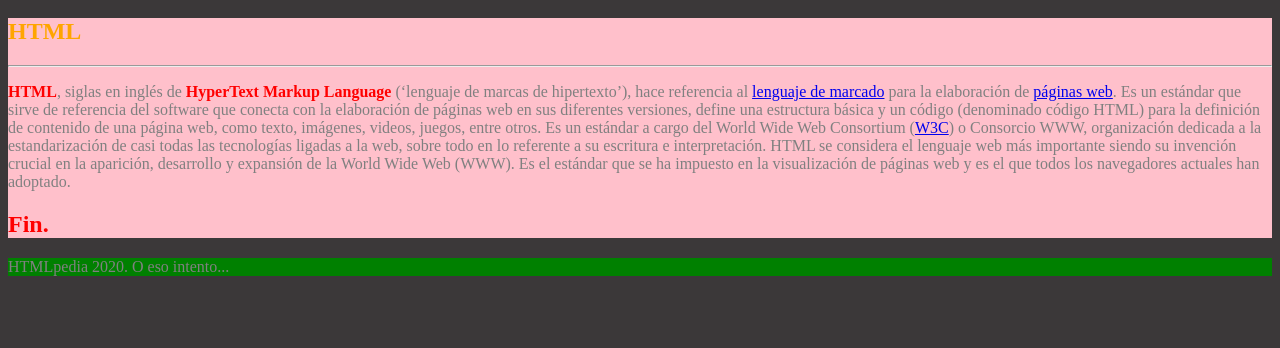
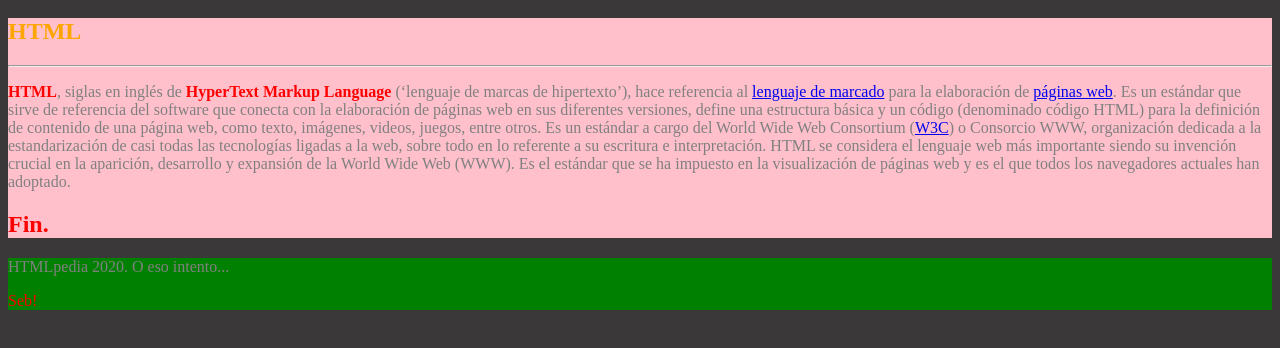
Before and after one commit to spuyelli/HTMLpedia, a plain HTML site: page index.html in a window 1280 px wide. Shown: the part 340-688 px from the top of the page. Drawn offline with Linux system fonts and the light colour scheme.

Commit message:
Introducción a NTH-CHILD

```diff
--- a/css/style.css
+++ b/css/style.css
@@ -18,5 +18,8 @@ section{
   color: orange;
 }
 .titulo{
-  color: red
+  color: red;
 }
+footer p:nth-child(2){
+  color: red;
+}
--- a/index.html
+++ b/index.html
@@ -27,6 +27,7 @@
     </section>
 		<footer>
 			<p>HTMLpedia 2020. O eso intento...</p>
+      <p>Seb!</p>
 		</footer>
   </body>
 
```
